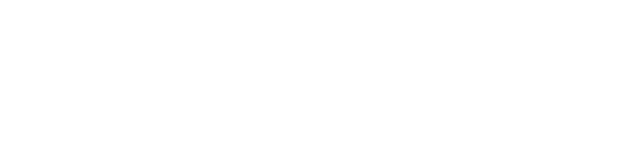
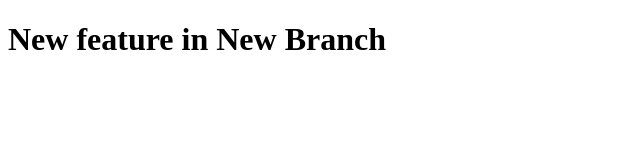
Before and after one commit to SameerVB24/LocalRepo, a plain HTML site: page index.html in a window 1280 px wide. Shown: the whole page, without its empty margins (0-640 px from the left). Drawn offline with Linux system fonts and the light colour scheme.

Commit message:
Change in Feature2

```diff
--- a/index.html
+++ b/index.html
@@ -6,6 +6,6 @@
     <title>Just a Git repo</title>
 </head>
 <body>
-
+    <h1>New feature in New Branch</h1>
 </body>
 </html>
```
